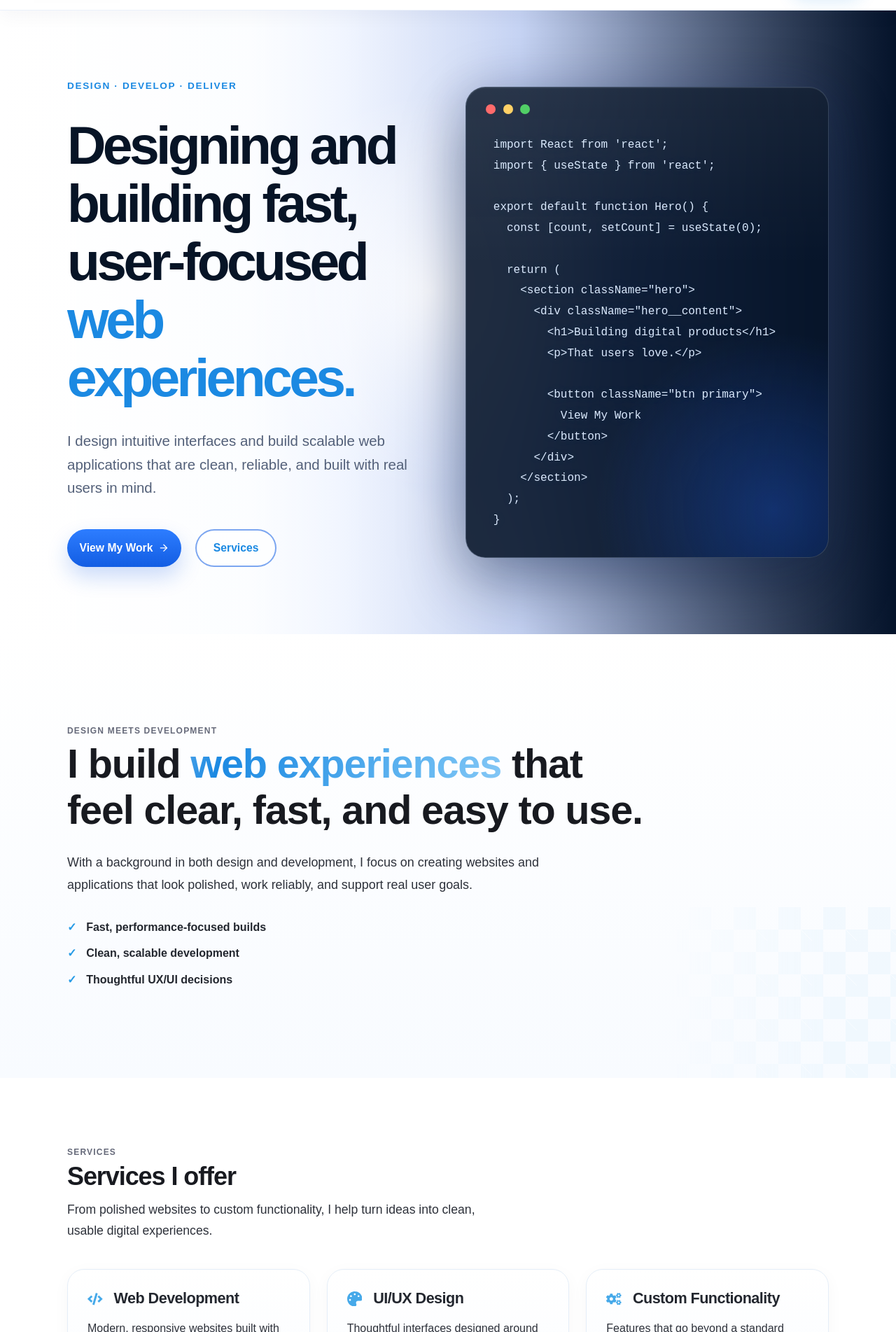
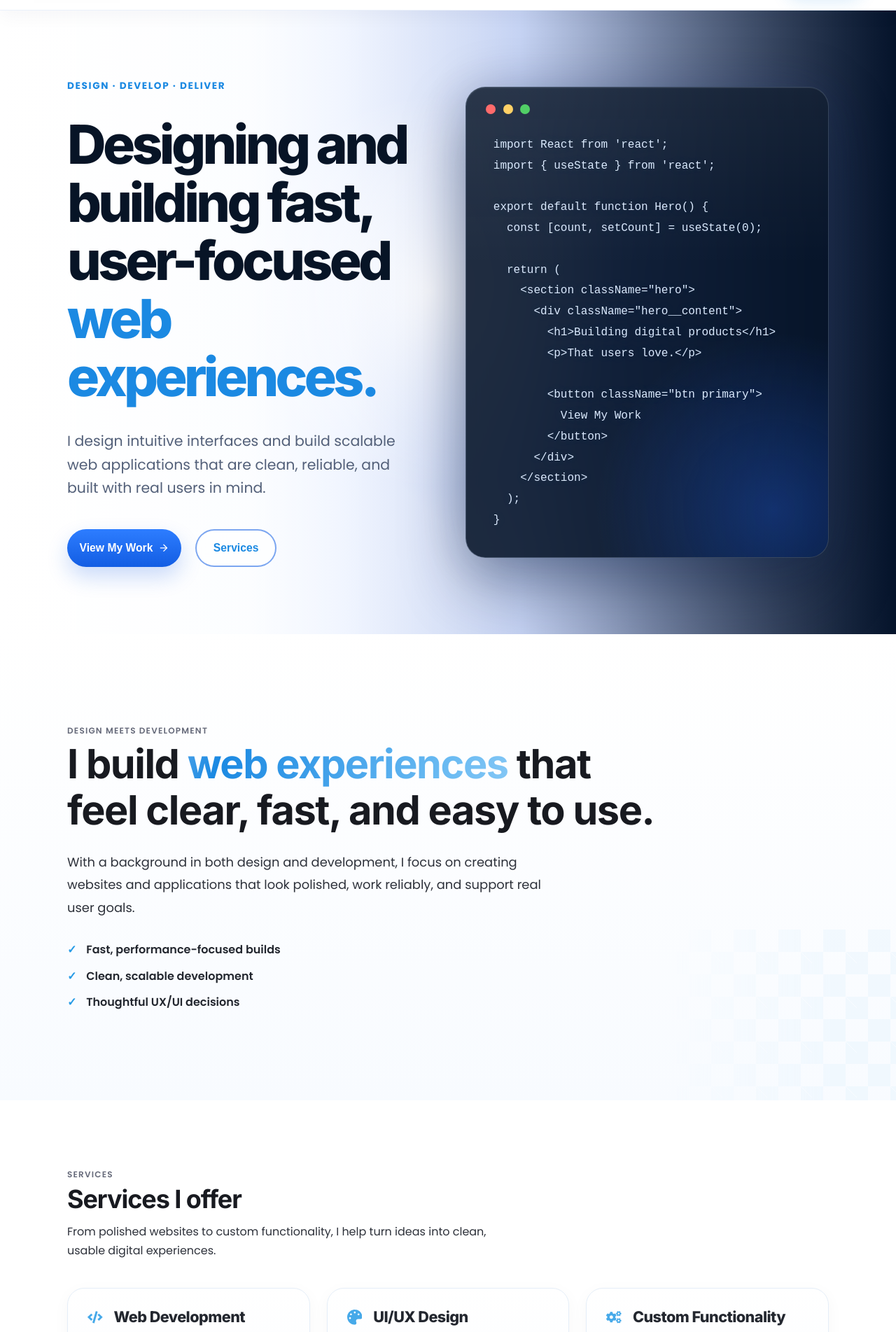
Before and after one commit to roseandlily33/vrb, a Next.js app in the folder client/: page / in a window 1280 px wide. Shown: the part 77-1980 px from the top of the page at 70% size. Built offline with nearby package versions, Linux system fonts and the light colour scheme.

Commit message:
Started vrb and new fonts

```diff
--- a/client/src/app/Components/projectList.jsx
+++ b/client/src/app/Components/projectList.jsx
@@ -15,7 +15,7 @@ export const projects = [
         tech: ["Gatsby", "Design"],
         image: "/InspectionPal/Home.png",
         link: "/case-study/inspection-pal",
-        badge: "Web Design",
+        badge: "Front-End Design & Dev",
     },
     {
         name: "Ariel Boesener Performance Horses",
@@ -26,4 +26,12 @@ export const projects = [
         link: "/case-study/ariel-performance-horses",
         badge: "UX/UI Design",
     },
+    {
+        name: 'VRB Web Design and Development',
+        description: '',
+        tech: ['Design', 'Next.js'],
+        // image: '/VRB/Home.png',
+        link: '/case-study/vrb-web',
+        badge: 'Front-End Design & Dev',
+    }
 ];
--- a/client/src/app/case-study/[project]/page.jsx
+++ b/client/src/app/case-study/[project]/page.jsx
@@ -3,6 +3,7 @@ import { useParams } from "next/navigation";
 import Ariel from "./ArielPerformanceHorses/Ariel.component";
 import InspectionPal from "./InspectionPal/InspectionPal.component";
 import Yoda from "./YodaSafetyServices/Yoda.component";
+import Vrb from "./Vrb/Vrb.component";
 
 export default function ProjectPage() {
   const { project } = useParams();
@@ -16,5 +17,8 @@ export default function ProjectPage() {
   if (project === "yoda-safety-services") {
     return <Yoda />;
   }
+  if(project === "vrb-web") {
+    return <Vrb />;
+  }
   return <h2>No project found</h2>;
 }
--- a/client/src/app/globals.css
+++ b/client/src/app/globals.css
@@ -1,101 +1,9 @@
-/* Typography */
-h1 {
-  font-size: 3rem;
-  font-weight: 800;
-  line-height: 1.1;
-  letter-spacing: -0.04em;
-}
-
-h2 {
-  font-size: 2.25rem;
-  font-weight: 700;
-  line-height: 1.15;
-  letter-spacing: -0.02em;
-}
-
-h3 {
-  font-size: 1.75rem;
-  font-weight: 600;
-  line-height: 1.2;
-  letter-spacing: -0.01em;
-}
-
-h3 {
-  font-size: 1.75rem;
-  font-weight: 600;
-  line-height: 1.2;
-  letter-spacing: -0.01em;
-}
-
-h5 {
-  font-size: 1.125rem;
-  font-weight: 600;
-  line-height: 1.35;
-  letter-spacing: 0;
-}
-
-h6 {
-  font-size: 1rem;
-  font-weight: 600;
-  line-height: 1.4;
-  letter-spacing: 0;
-}
-
-p {
-  font-size: 1.1rem;
-  font-weight: 400;
-  line-height: 1.7;
-  letter-spacing: 0;
-  margin: 0 0 1em 0;
-}
-
-label {
-  font-size: 0.95rem;
-  font-weight: 500;
-  line-height: 1.4;
-  letter-spacing: 0.02em;
-}
-
-small {
-  font-size: 0.9rem;
-  font-weight: 400;
-  line-height: 1.5;
-}
-
-@media (max-width: 900px) {
-  h1 {
-    font-size: 2.1rem;
-  }
-  h2 {
-    font-size: 1.5rem;
-  }
-  h3 {
-    font-size: 1.4rem;
-  }
-  h4 {
-    font-size: 1.05rem;
-  }
-  h5 {
-    font-size: 1rem;
-  }
-  h6 {
-    font-size: 0.95rem;
-  }
-  p {
-    font-size: 1rem;
-  }
-  label {
-    font-size: 0.95rem;
-  }
-}
-
 :root {
   --background: #ffffff;
   --foreground: #171717;
   --white: #fff;
 
   /* Blues */
-  /* --blue-900: #003a8c; */
   --blue-950: #001233;
   --blue-900: #001f4d;
   --blue-800: #0054c9; /* main */
@@ -208,15 +116,110 @@ small {
       transparent 45%
     ),
     linear-gradient(180deg, var(--blue-900) 0%, var(--blue-950) 100%);
+  --font-heading:
+    var(--font-inter), var(--font-poppins), Arial, Helvetica, sans-serif;
+  --font-body: var(--font-poppins);
+}
+/* Typography */
+
+body {
+  min-height: 100%;
+  display: flex;
+  flex-direction: column;
+  color: var(--foreground);
+  background: var(--background);
+  /* Set default body font to Poppins */
+  font-family: var(--font-body);
+  -webkit-font-smoothing: antialiased;
+  -moz-osx-font-smoothing: grayscale;
 }
 
-@media (prefers-color-scheme: dark) {
-  :root {
-    --background: #0a0a0a;
-    --foreground: #ededed;
-  }
+* {
+  box-sizing: border-box;
+  padding: 0;
+  margin: 0;
 }
 
+h1,
+h2,
+h3,
+h4 {
+  font-family: var(--font-heading);
+  color: var(--grey-900);
+  margin: 0;
+}
+
+h1 {
+  font-size: 3rem;
+  font-weight: 700;
+  line-height: 1.08;
+  letter-spacing: -0.035em;
+}
+
+h2 {
+  font-size: 2.25rem;
+  font-weight: 700;
+  line-height: 1.15;
+  letter-spacing: -0.025em;
+}
+
+h3 {
+  font-size: 1.65rem;
+  font-weight: 650;
+  line-height: 1.2;
+  letter-spacing: -0.015em;
+}
+
+h4 {
+  font-size: 1.25rem;
+  font-weight: 650;
+  line-height: 1.25;
+  letter-spacing: -0.01em;
+}
+
+h5 {
+  font-family: var(--font-body);
+  font-size: 1.125rem;
+  font-weight: 600;
+  line-height: 1.35;
+  color: var(--grey-900);
+  margin: 0;
+}
+
+h6 {
+  font-family: var(--font-body);
+  font-size: 1rem;
+  font-weight: 600;
+  line-height: 1.4;
+  color: var(--grey-900);
+  margin: 0;
+}
+
+p {
+  font-family: var(--font-body);
+  font-size: 1rem;
+  font-weight: 400;
+  line-height: 1.7;
+  color: var(--grey-700);
+  margin: 0;
+}
+
+label {
+  font-family: var(--font-body);
+  font-size: 0.95rem;
+  font-weight: 500;
+  line-height: 1.4;
+  letter-spacing: 0.02em;
+  color: var(--grey-800);
+}
+
+small {
+  font-family: var(--font-body);
+  font-size: 0.9rem;
+  font-weight: 400;
+  line-height: 1.5;
+  color: var(--grey-600);
+}
 html {
   height: 100%;
 }
@@ -227,34 +230,40 @@ body {
   overflow-x: hidden;
 }
 
-body {
-  min-height: 100%;
-  display: flex;
-  flex-direction: column;
-  color: var(--foreground);
-  background: var(--background);
-  font-family: Arial, Helvetica, sans-serif;
-  -webkit-font-smoothing: antialiased;
-
-  -moz-osx-font-smoothing: grayscale;
+@media (max-width: 900px) {
+  h1 {
+    font-size: 2.1rem;
+  }
+  h2 {
+    font-size: 1.5rem;
+  }
+  h3 {
+    font-size: 1.4rem;
+  }
+  h4 {
+    font-size: 1.05rem;
+  }
+  h5 {
+    font-size: 1rem;
+  }
+  h6 {
+    font-size: 0.95rem;
+  }
+  p {
+    font-size: 1rem;
+  }
+  label {
+    font-size: 0.95rem;
+  }
 }
 
-* {
-  box-sizing: border-box;
-  padding: 0;
-  margin: 0;
-}
+
 
 a {
   color: inherit;
   text-decoration: none;
 }
 
-@media (prefers-color-scheme: dark) {
-  html {
-    color-scheme: dark;
-  }
-}
 .heading {
   color: var(--grey-900);
   margin-block: var(--space-s);
@@ -304,22 +313,7 @@ a {
   /* margin-bottom: 0.5em; */
 }
 
-@media (max-width: 1200px) {
-  /* body { */
-    /* border: 2px solid red; */
-  /* } */
-  /* :root {
-    --section-sm: 2.2rem 2.5rem;
-    --section-md: 2.7rem 2.5rem;
-    --section-lg: 3.5rem 2.5rem;
-    --section-xl: 4.5rem 2.5rem;
-  } */
-}
-
 @media (max-width: 900px) {
-  /* body {
-    border: 2px solid orange;
-  } */
   :root {
     --section-xs: 1rem 2rem;
     --section-sm: 2rem 2rem;
@@ -328,21 +322,3 @@ a {
     --section-xl: 5rem 2rem;
   }
 }
-
-@media (max-width: 600px) {
-  /* body {
-    border: 2px solid green;
-  } */
-  :root {
-    /* --section-xs: 1rem 1.5rem;
-    --section-sm: 1rem 1.5rem;
-    --section-md: 2rem 1.5rem;
-    --section-lg: 3rem 1.5rem;
-    --section-xl: 4rem 1.5rem; */
-    --section-xs: 1rem 2rem;
-    --section-sm: 2rem 2rem;
-    --section-md: 3rem 2rem;
-    --section-lg: 4rem 2rem;
-    --section-xl: 5rem 2rem;
-  }
-}
--- a/client/src/app/layout.js
+++ b/client/src/app/layout.js
@@ -1,16 +1,19 @@
-import { Geist, Geist_Mono } from "next/font/google";
+import { Poppins, Inter } from "next/font/google";
 import "./globals.css";
 import Navbar from "./Components/Navbar/Navbar.component";
 import Footer from "./Components/Footer/Footer.component";
 
-const geistSans = Geist({
-  variable: "--font-geist-sans",
+// Font imports and CSS variable setup
+const poppins = Poppins({
+  variable: "--font-poppins",
   subsets: ["latin"],
+  weight: ["400", "500", "600", "700"],
 });
 
-const geistMono = Geist_Mono({
-  variable: "--font-geist-mono",
+const inter = Inter({
+  variable: "--font-inter",
   subsets: ["latin"],
+  weight: ["400", "500", "600", "700", "800"],
 });
 
 export const metadata = {
@@ -22,9 +25,16 @@ export const metadata = {
   },
 };
 
+// To switch fonts, adjust the className below and update globals.css accordingly
 export default function RootLayout({ children }) {
   return (
-    <html lang="en" className={`${geistSans.variable} ${geistMono.variable}`}>
+    <html
+      lang="en"
+      className={`
+        ${poppins.variable}
+        ${inter.variable}
+      `}
+    >
       <body>
         <Navbar />
         {children}
```
Also changed, not shown: client/src/app/case-study/[project]/Vrb/Vrb.component.jsx (+33 -6 lines), client/src/app/case-study/[project]/Vrb/pages.jsx (+22 -0 lines), client/src/app/case-study/[project]/Vrb/results.jsx (added, +22 -0 lines).
